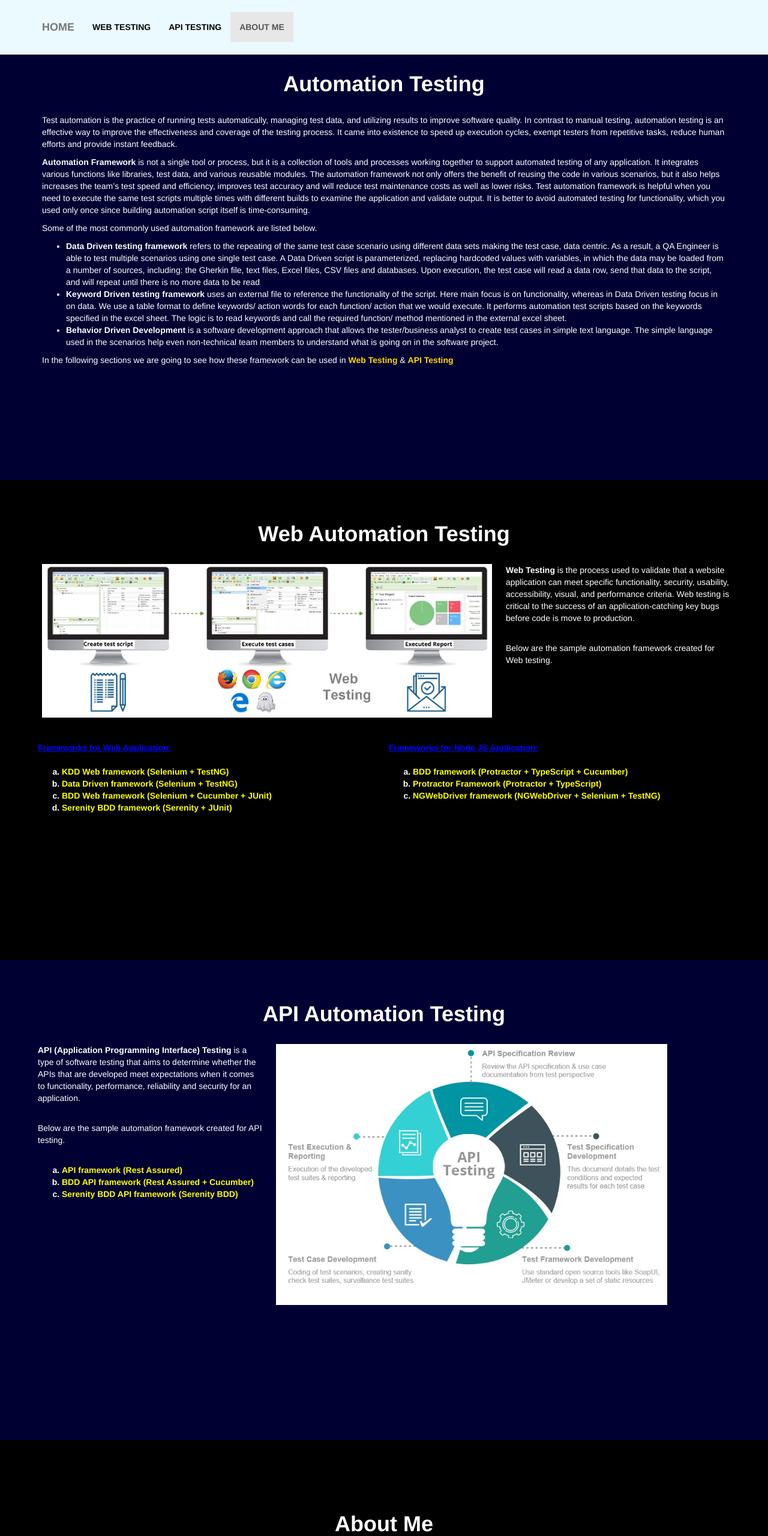
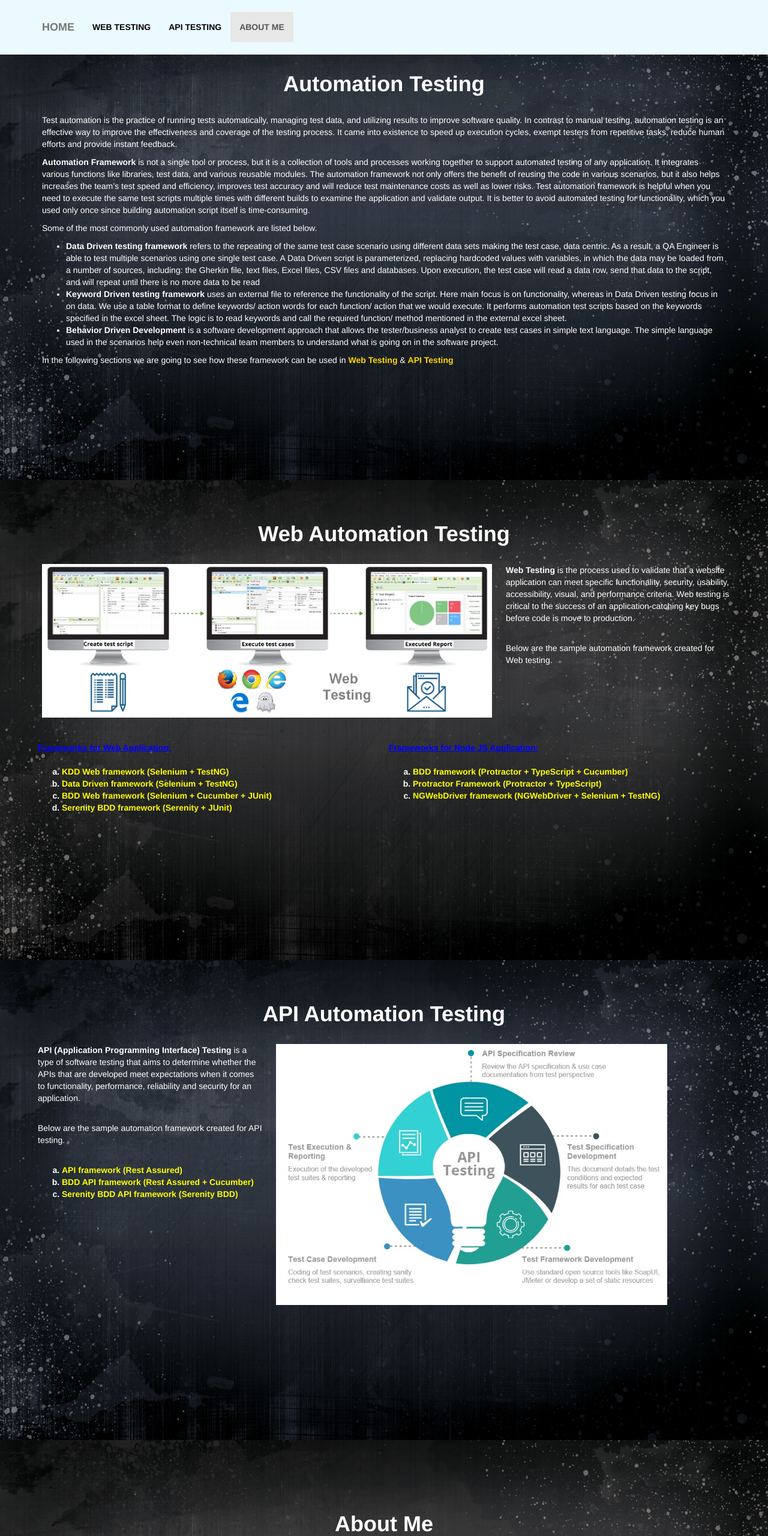
Before and after one commit to VinayKumarBM/VinayKumarBM.github.io, a plain HTML site: page index.html in a window 1280 px wide. Shown: the top 2560 px of the page at 60% size. Drawn offline with Linux system fonts and the light colour scheme.

Commit message:
updated with background images

```diff
--- a/css/sticky-menu.css
+++ b/css/sticky-menu.css
@@ -45,30 +45,42 @@ html {
 .welcome-section {
     height: 100%;
     padding-top: 100px;
-    background: #000033;
-	text-align: left;
+    background-image: url("../image/blue.jpg");
+    background-repeat: no-repeat;
+    background-attachment: fixed;
+    background-size: cover;
+    text-align: left;
 	color: white;
 }
 .webtesting {
     height: 100%;
     padding-top: 50px;
     text-align: center;
-    background: #000;
+    background-image: url("../image/dark.jpg");
+    background-repeat: no-repeat;
+    background-attachment: fixed;
+    background-size: cover;
 	color: white;
 }
 .apitesting {
     height: 100%;
     padding-top: 50px;
     text-align: center;
-    background: #000033;
+    background-image: url("../image/blue.jpg");
+    background-repeat: no-repeat;
+    background-attachment: fixed;
+    background-size: cover;
 	color: white;
 }
 .contact-section {
     height: 100%;
     padding-top: 100px;
     text-align: center;
-    background: #000;
-	color: white;
+    color: white;
+    background-image: url("../image/dark.jpg");
+    background-repeat: no-repeat;
+    background-attachment: fixed;
+    background-size: cover;
 }
 .navbar-default .navbar-nav > li > a:hover {
 	color: #333;
```
Also changed, not shown: image/blue.jpg (added), image/dark.jpg (added).
